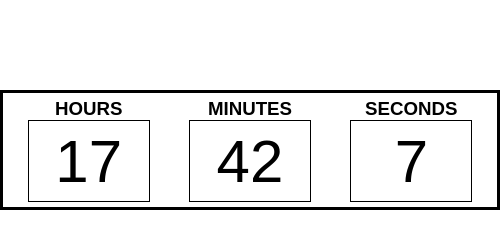
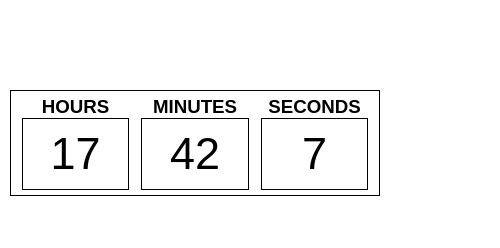
Before and after one commit to muazzambhatti/custom-clock-calendar, a plain HTML site: page index.html in a window 390 px wide. Shown: the whole page, 500 px wide, since content can reach past the window. Drawn offline with Linux system fonts and the light colour scheme.

Commit message:
Add files via upload

```diff
--- a/style.css
+++ b/style.css
@@ -8,7 +8,7 @@
     margin: 0px auto;
     width: 500px;
     box-sizing: border-box;
-    border: 3px solid black;
+    border: 1px solid black;
     padding: 5px;
     display: flex;
     justify-content: space-around;
@@ -35,3 +35,17 @@
 .time_numbers {
     font-size: 60px;
 }
+
+@media screen and (max-width: 430px) {
+    #h_m_s {
+        width: 95%;
+
+    }
+    .digit_display {
+        width: 27vw;
+        height: 70px;
+    }
+    .time_numbers{
+        font-size: 45px;
+    }
+}
```
